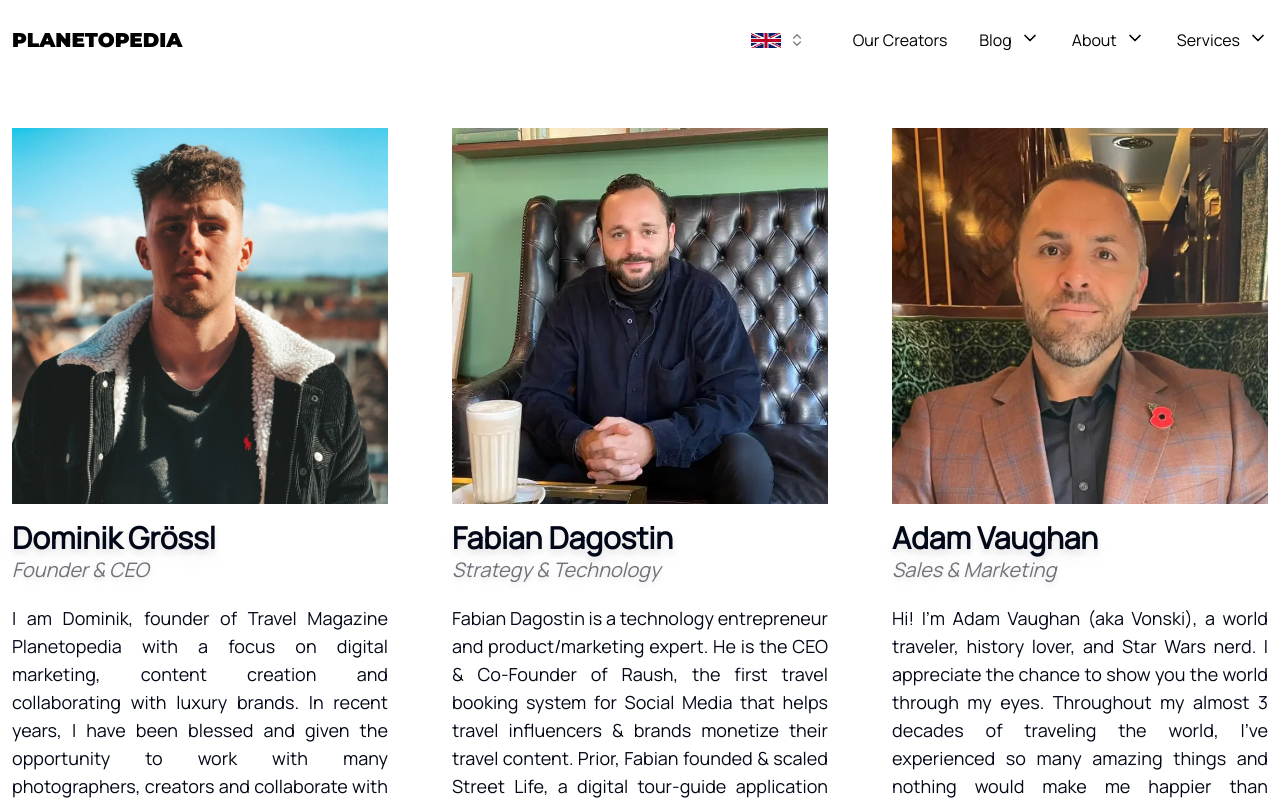
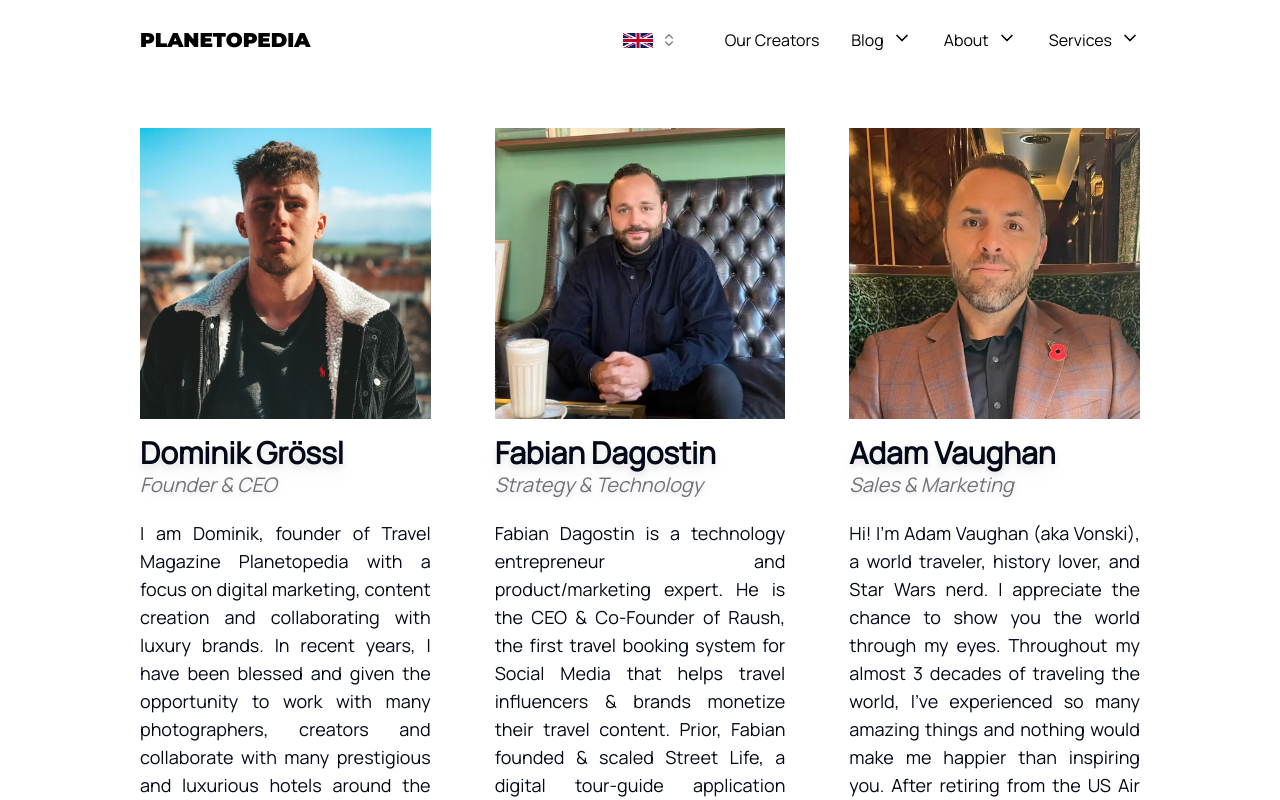
Before and after one commit to ton1czech/planetopedia, a Next.js app: page /about/team in a window 1280 px wide. Shown: the top 800 px of the page. Built offline with nearby package versions, Linux system fonts and the light colour scheme.

Commit message:
👌IMPROVE: tighter container

```diff
--- a/components/Container.tsx
+++ b/components/Container.tsx
@@ -8,7 +8,7 @@ interface ContainerProps {
 const Container: React.FC<ContainerProps> = ({ children, className }) => (
   <div
     className={cn(
-      '2xl:max-w-screen-2xl xl:max-w-screen-xl mx-auto px-3',
+      '2xl:max-w-screen-xl lg:max-w-screen-lg mx-auto px-3',
       className
     )}
   >
```
